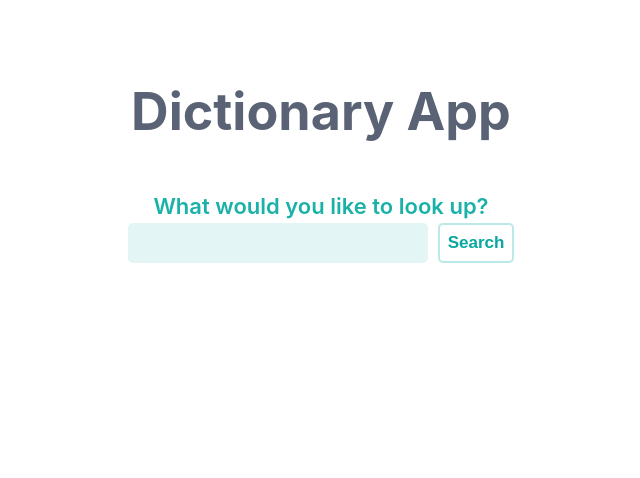
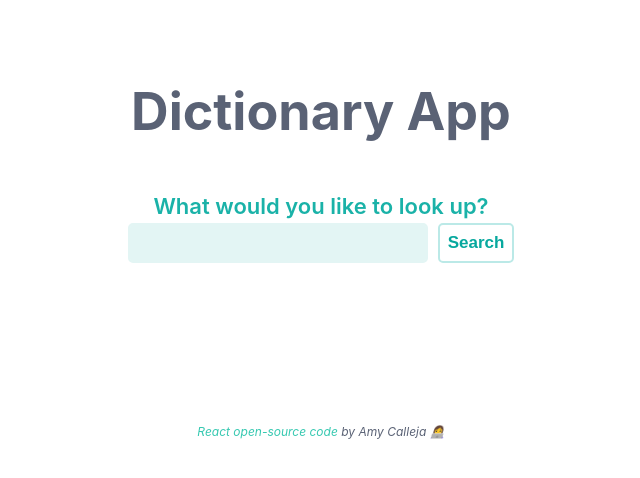
Before and after one commit to amy-calleja/react-dictionary-app, a React (Create React App) app: page / in a window 1280 px wide. Shown: the top 478 px of the page, without its empty margins (319-959 px from the left). Built offline with nearby package versions, Linux system fonts and the light colour scheme.

Commit message:
Footer and code link

```diff
--- a/src/App.css
+++ b/src/App.css
@@ -8,6 +8,18 @@
   justify-content: center;
   font-size: calc(10px + 2vmin);
   color: #5a6275;
+}
+
+.Footer {
+  font-size: 12px;
+  margin: 20px;
+  color: #5a6275;
+  font-style: italic;
+}
+
+.Footer a {
+  color: rgba(41, 197, 171, 0.945);
+  text-decoration: none;
 }
 
 .App h1 {
--- a/src/App.js
+++ b/src/App.js
@@ -1,5 +1,6 @@
 import "./App.css";
 import Dictionary from "./Dictionary";
+import Footer from "./Footer";
 
 function App() {
   return (
@@ -8,6 +9,8 @@ function App() {
         <h1>Dictionary App</h1>
         <Dictionary />
       </header>
+      <br />
+      <Footer />
     </div>
   );
 }
--- /dev/null
+++ b/src/Footer.js
@@ -0,0 +1,15 @@
+import React from "react";
+
+export default function Footer() {
+  return (
+    <div className="Footer">
+      <a
+        href="https://github.com/amy-calleja/react-dictionary-app"
+        target="_blank"
+      >
+        React open-source code{" "}
+      </a>
+      by Amy Calleja 👩‍💻
+    </div>
+  );
+}
```
